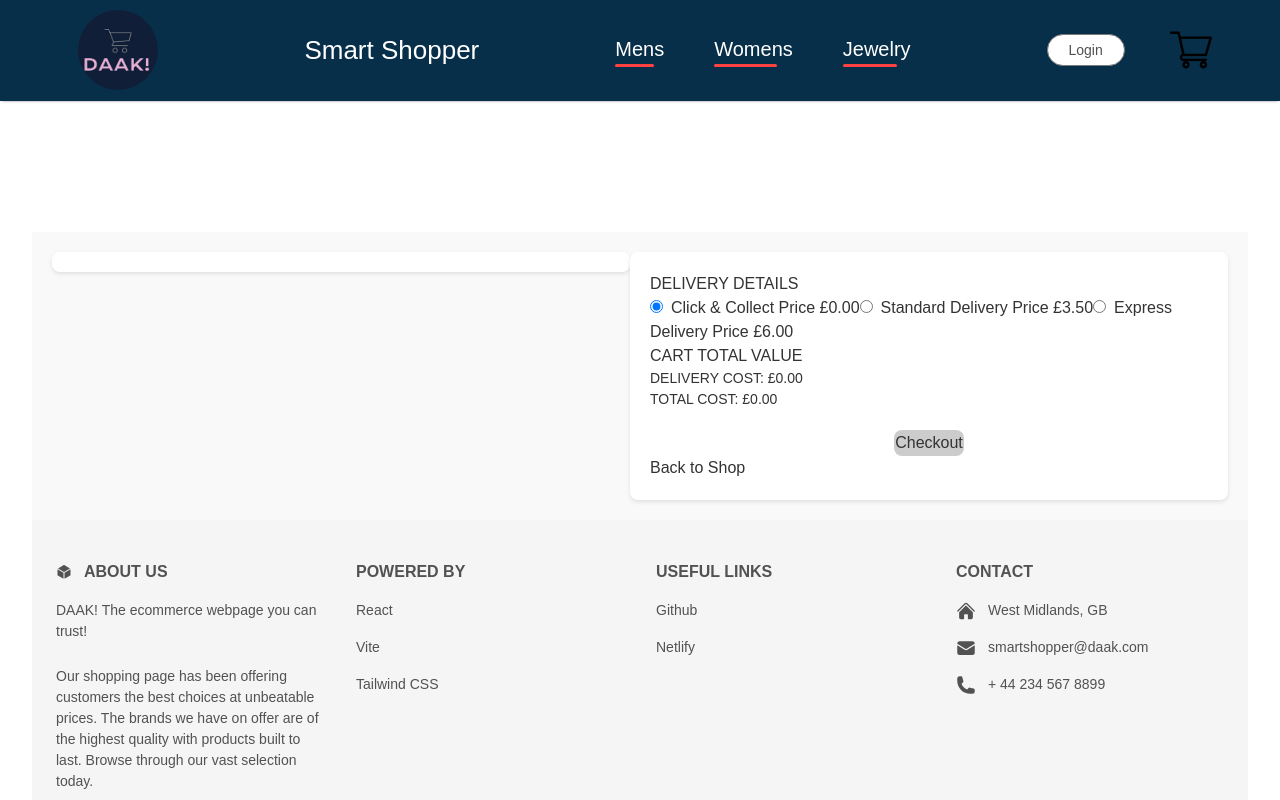
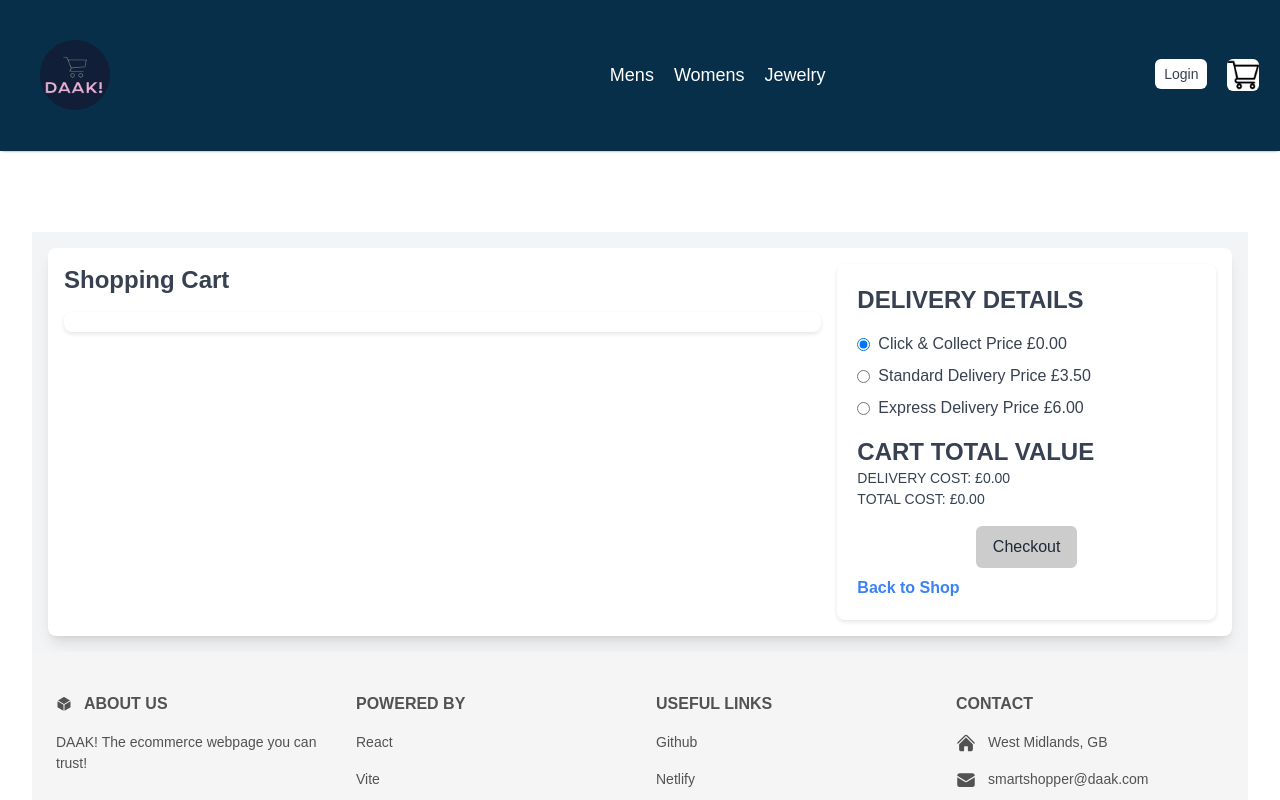
Before and after one commit to daironreijna/e-commerce-webstore, a React (Vite) app: page /cart in a window 1280 px wide. Shown: the top 800 px of the page. Built offline with nearby package versions, Linux system fonts and the light colour scheme; a web font is replaced by a local one.

Commit message:
tailwind for updated site

```diff
--- a/src/Components/Navbar/CartDropDown.jsx
+++ b/src/Components/Navbar/CartDropDown.jsx
@@ -9,18 +9,18 @@ function CartDropdown() {
     const totalPrice = cart.reduce((total, item) => total + item.price * item.quantity, 0);
 
     return (
-        <div className="cart-dropdown">
+        <div className="cart-dropdown absolute top-full right-0 min-w-64 bg-white border border-gray-300 shadow-md rounded-lg p-4 mt-2">
             <div className="cart-items">
                 {cart.map((item) => (
                     <div key={item.id} className="cart-item">
-                        <p>{item.title}</p><br />
-                        <p>Price: £{item.price} x {item.quantity}</p>
-                        <button onClick={() => removeFromCart(item.id)}>Remove</button>
+                        <p className="text-lg font-semibold">{item.title}</p>
+                        <p className="text-gray-600">Price: £{item.price} x {item.quantity}</p>
+                        <button onClick={() => removeFromCart(item.id)} className="bg-red-500 text-white px-3 py-1 mt-2 rounded-md hover:bg-red-700">Remove</button>
                     </div>
                 ))}
             </div>
-            <h3>Total: £{totalPrice.toFixed(2)}</h3>
-            <Link to="/cart">Go to Cart</Link>
+            <h3 className="text-xl font-semibold mt-4">Total: £{totalPrice.toFixed(2)}</h3>
+            <Link to="/cart" className="block text-blue-500 font-semibold mt-2 hover:underline">Go to Cart</Link>
         </div>
     );
 }
--- a/src/Components/Navbar/Navbar.css
+++ b/src/Components/Navbar/Navbar.css
@@ -1,7 +1,6 @@
 .navbar {
   position: fixed;
-  display: flex;
-  justify-content: space-around;
+
   align-items: center;
   padding: 0.3px;
   z-index: 1;
@@ -13,6 +12,12 @@
   color: black;
   box-shadow: 0 1px 3px -2px black;
 }
+@media (max-width: 600px) {
+  .navItems {
+    display: none !important;
+  }
+}
+
 
 .nav-logo {
   display: flex;
@@ -308,9 +313,7 @@
 /* Tablet styles using @media selector */
 @media (max-width: 1024px) {
   /* Logo text for tablets */
-  .navbar {
-    justify-content: start;
-  }
+
   .nav-logo {
     width: 40%; /* Adjust logo font size for tablets */
   }
@@ -356,9 +359,7 @@
   .nav-logo {
     width: 40%; /* Adjust logo font size for mobile */
   }
-  .navbar {
-    justify-content: start;
-  }
+
   .nav-login-cart {
     gap: 25px;
   }
--- a/src/Components/Navbar/Navbar.jsx
+++ b/src/Components/Navbar/Navbar.jsx
@@ -1,9 +1,9 @@
 import React, { useState } from 'react';
-import './Navbar.css';
+import './navbar.css';
 import logo from '../Assets/logo.png';
 import cart_icon from '../Assets/cart_icon.png';
 import { Link, useLocation } from 'react-router-dom'; // Import Link component and useLocation
-import CartDropdown from './CartDropDown'; // Import the CartDropdown component
+import CartDropdown from './cartdropdown'; // Import the CartDropdown component
 
 function Navbar() {
     const [menu, setMenu] = useState("mens");
@@ -29,26 +29,27 @@ function Navbar() {
     };
 
     return (
-        <div className='navbar bg-sky-950' >
-            <div className="nav-logo">
-                <Link to={"/"}> <img className="rounded-full" src={logo} alt="" /></Link>
+        <div className='navbar flex bg-sky-950 justify-between ' >
+            <div className="">
+                <Link to={"/"}> <img className="rounded-full m-10 w-1/3 sm:w-1/4" src={logo} alt="DAAK Logo" /></Link>
             </div>
-            <p className="nav-logo-name"><Link to={"/"}>Smart Shopper</Link></p>
-            <ul className="nav-menu">
-                {/* <li onClick={()=>{setMenu(mens)}}>Mens{menu==="mens"?<hr/>:<></>}</li>
-                <li onClick={()=>{setMenu(women)}}>Women{menu==="women"?<hr/>:<></>}</li>
-                <li onClick={()=>{setMenu(jewelry)}}>Jewelry{menu==="jewelry"?<hr/>:<></>}</li> */}
-                <a href={'/#mens'}> Mens<hr /></a>
-                <a href={'/#womens'}> Womens<hr /></a>
-                <a href={'/#jewelry'}> Jewelry<hr /></a>
+            <ul className="navItems flex columns-3 text-white text-lg font-medium text-md center ">
+                <a className="hover:underline hover:text-red-500 " href={'/#mens'}> Mens</a>
+                <a className="hover:underline hover:text-red-500 px-5" href={'/#womens'}> Womens</a>
+                <a className="hover:underline hover:text-red-500 " href={'/#jewelry'}> Jewelry</a>
             </ul>
-            <div className="nav-login-cart">
-                <Link to='/login'><button>Login</button></Link>
+            <div className="gap-5 columns-2">
+                <Link to='/login'><button
+                    className=
+                        " hover:animate-pulse bg-white text-gray-700 py-1 px-2 rounded-md text-sm font-medium ">
+                    Login</button></Link>
                 {/* Add an icon to toggle the cart */}
-                <img src={cart_icon}
+                <img
+                    src={cart_icon}
                     alt=""
                     onClick={toggleCart}
                     style={{ cursor: 'pointer' }}
+                    className="w-8 hover:animate-bounce bg-white rounded-md"
                 />
 
                 {/* <div className="nav-cart-count">{getTotalCartItems}</div> */}
--- a/src/contexts/Cart/Cart.css
+++ b/src/contexts/Cart/Cart.css
@@ -1,14 +1,11 @@
 /* cart.css */
 
 .cart-page {
+    /*
     max-width: 1400px;
+    */
     margin-top: 200px; /* Adjust top margin for consistency */
-    display: flex;
-    justify-content: space-between;
-    align-items: flex-start;
-    padding: 20px; /* Adjust padding for consistency */
-    background-color: #f9f9f9;
-    color: #333; /* Adjust text color */
+
 }
 
 .cart-items {
@@ -79,14 +76,20 @@ button:hover {
     text-align: center;
     margin-top: 20px;
 }
+/* Media query for single column tablet view */
 
+@media (max-width: 1024px) {
+    .cart-page {
+        margin-top: 150px;
+
+    }
+}
 /* Media query for single column tablet view */
 
 @media (max-width: 768px) {
     .cart-page {
         margin-top: 50px;
-        flex-direction: column;
-        align-items: center;
+
     }
 
     .cart-items,
--- a/src/contexts/Cart/Cart.jsx
+++ b/src/contexts/Cart/Cart.jsx
@@ -1,7 +1,7 @@
 import React, { useState } from 'react';
-import { useCart } from "../CartContext.jsx";
+import {useCart} from "../CartContext.jsx";
 import { Link } from "react-router-dom";
-import './Cart.css';
+import './cart.css';
 
 function CartPage() {
     const { cart, removeFromCart, updateCartItemQuantity } = useCart();
@@ -40,63 +40,65 @@ function CartPage() {
 
     return (
         <div className="cart-page">
+            <div className=" bg-gray-100 p-4">
 
-
+                <div className="max-w-screen-xl mx-auto bg-white rounded-lg shadow-lg p-4 md:flex space-x-4">
+                    <div className="md:w-2/3">
+                        <h2 className="text-2xl font-semibold mb-4 text-gray-700">Shopping Cart</h2>
                         <div className="cart-items">
                             {cart.map((item) => (
-                    <div key={item.id} className="cart-item">
-                        {/* Image of Item */}
-                        <img src={item.image} alt={item.title} />
-                        {/* Title */}
-                        <p className="item-title">{item.title}</p>
-                        {/* Description */}
-                        <p className="item-description">{item.description}</p>
-                        {/* Price and Quantity */}
-                        <div className="item-price-quantity">
-                            <p>Price £{item.price}</p>
-                            <div className="quantity-control">
-                                <button onClick={() => handleQuantityChange(item.id, item.quantity - 1)}>-</button>
-                                <p>{item.quantity}</p>
-                                <button onClick={() => handleQuantityChange(item.id, item.quantity + 1)}>+</button>
+                                <div key={item.id} className="flex border-b border-gray-300 pb-4 mb-4">
+                                    <div className="w-24 h-24 bg-gray-200 rounded-md overflow-hidden">
+                                        <img src={item.image} alt={item.title} className="w-full h-full object-cover" />
                                     </div>
+                                    <div className="flex-1 ml-4">
+                                        <h3 className="text-xl font-semibold text-gray-700">{item.title}</h3>
+                                        <p className="text-gray-600">Price: £{item.price}</p>
+                                        <div className="quantity-control mt-2 text-gray-700">
+                                            <button onClick={() => handleQuantityChange(item.id, item.quantity - 1)} className="px-2 py-1 bg-gray-300 text-gray-700 rounded-md">-</button>
+                                            <p className="mx-2">{item.quantity}</p>
+                                            <button onClick={() => handleQuantityChange(item.id, item.quantity + 1)} className="px-2 py-1 bg-gray-300 text-gray-700 rounded-md">+</button>
                                         </div>
-                        {/* Subtotal */}
-                        <p className="item-subtotal">Subtotal £{(item.price * item.quantity).toFixed(2)}</p>
-                        {/* Remove Item */}
-                        <button className="remove-item" onClick={() => handleRemoveFromCart(item.id)}>Remove Item</button>
+                                        <p className="text-gray-600 mt-2">Subtotal: £{(item.price * item.quantity).toFixed(2)}</p>
+                                        <button className="remove-item text-red-500 mt-2" onClick={() => handleRemoveFromCart(item.id)}>Remove Item</button>
+                                    </div>
                                 </div>
                             ))}
                         </div>
-
+                    </div>
+                    <div className="md:w-1/3">
                         <div className="totals-column">
-                <h2>DELIVERY DETAILS</h2>
-                <div className="delivery-options">
+                            <h2 className="text-2xl font-semibold mb-4 text-gray-700">DELIVERY DETAILS</h2>
+                            <div className="delivery-options space-y-2 text-gray-700">
                                 {deliveryOptions.map((option) => (
-                        <label key={option.id}>
+                                    <label key={option.id} className="flex items-center ">
                                         <input
                                             type="radio"
                                             name="delivery-option"
                                             value={option.id}
                                             checked={selectedDeliveryOption === option.id}
                                             onChange={handleDeliveryOptionChange}
+                                            className="mr-2"
                                         />
                                         {option.label} Price £{option.price.toFixed(2)}
                                     </label>
                                 ))}
                             </div>
 
-                <h2>CART TOTAL VALUE</h2>
-                <p>DELIVERY COST: £{deliveryCost.toFixed(2)}</p>
-                <p>TOTAL COST: £{totalCost.toFixed(2)}</p>
+                            <h2 className="text-2xl font-semibold mt-4 text-gray-700">CART TOTAL VALUE</h2>
+                            <p className="text-gray-700">DELIVERY COST: £{deliveryCost.toFixed(2)}</p>
+                            <p className="text-gray-700">TOTAL COST: £{totalCost.toFixed(2)}</p>
 
-                <div className="checkout-button">
-                    <button disabled>Checkout</button>
+                            <div className="checkout-button mt-4">
+                                <button disabled className="px-4 py-2 bg-gray-400 text-gray-800 rounded-md cursor-not-allowed">Checkout</button>
                             </div>
                             <div>
-                    <Link to="/">Back to Shop</Link>
+                                <Link to="/" className="block text-blue-500 font-semibold mt-2 hover:underline">Back to Shop</Link>
                             </div>
                         </div>
-
+                    </div>
+                </div>
+            </div>
         </div>
     );
 }
```
Also changed, not shown: src/Components/Products/Jewelery.jsx (+10 -10 lines), src/Components/Products/Mens.jsx (+8 -8 lines), src/Components/Products/Womens.jsx (+9 -8 lines). Lines whose indentation alone changed are shown as unchanged.
